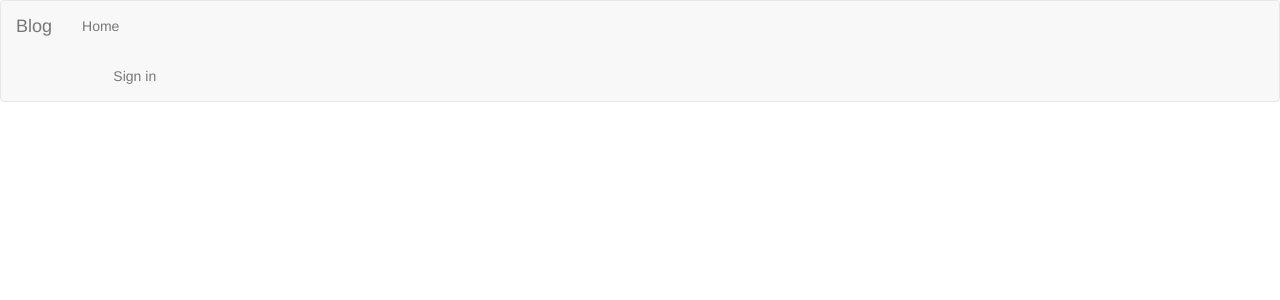
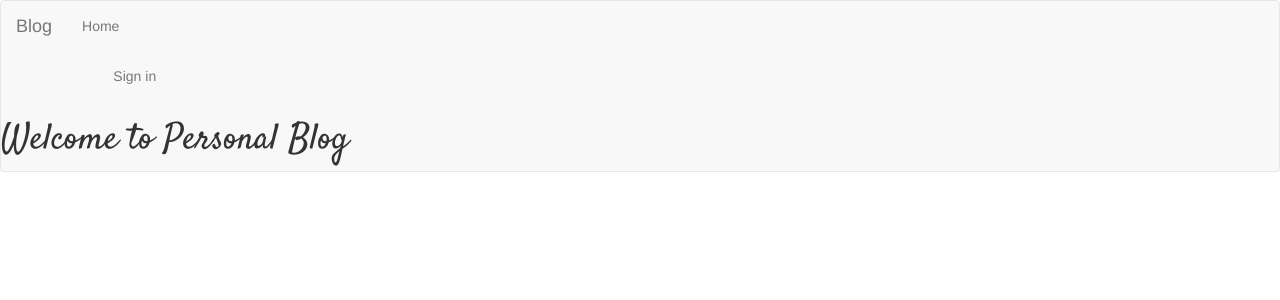
Before and after one commit to khadija-bit/Personal_Blog, a Flask app: page / in a window 1280 px wide. Shown: the top 300 px of the page. Run offline with Flask 2, Linux system fonts and the light colour scheme; data that the repository does not hold is empty; some libraries are stand-ins or nearby versions.

Commit message:
Add google font styling

```diff
--- a/app/main/views.py
+++ b/app/main/views.py
@@ -2,7 +2,7 @@ from flask import render_template,request,redirect,url_for,abort
 from . import main
 from .forms import UpdateProfile,BlogForm,CommentForm
 from flask_login import login_required,current_user
-from ..models import User,Blog,Quotes,Subscirbe
+from ..models import User,Blog,Quotes,Subscirbe,Comment
 from .. import db,photos
 from ..requests import getQuotes
 
@@ -34,6 +34,30 @@ def new_blog():
         return redirect(url_for('.index'))
     title = 'Add a blog'
     return render_template('new_post.html',title= title, BlogForm= form )
+
+@main.route('/comment/<int:blog_id>',methods=['GET','POST'])
+@login_required
+def Comment(blog_id):
+    current_blog = Blog.query.filter_by(id = blog_id).first()
+    if request.method == "POST":
+        comment = request.form.get('comment')
+        new_comment = Comment(comment = comment,user= current_user,blog = current_blog)
+        db.session.add(new_comment)
+        db.session.commit()
+    comments = Comment.get_omments(blog_id)
+    title = 'comment'
+    return render_template('comment.html',title= title,comments = comments)
+
+
+@main.route('/newblog',methods=['GET','POST'])
+@login_required
+def Delete_blog(blog_id):
+    current_blog = Blog.query,filter_by(id = blog_id).first()
+    if current_blog.user != current_user:
+        abort(403)
+    db.session.delete(current_blog)
+    db.session.commit()
+    return redirect(url_for('.index'))
 
 
 @main.route('/user/<uname>')
--- a/app/static/style.css
+++ b/app/static/style.css
@@ -1,3 +1,6 @@
+h1{
+    font-family: 'Satisfy', cursive;
+}
 /* navbar */
 .navbar-default {
     background-color: red;
--- a/app/templates/index.html
+++ b/app/templates/index.html
@@ -1,7 +1,14 @@
 {% extends 'base.html'%}
 {% import 'macros.html' as macro%}
 
+{% block styles %}
+{{ super() }}
+<link rel="stylesheet" href="{{url_for('static',filename='stylesheets/styles.css')}}">
+<link href="https://fonts.googleapis.com/css2?family=Satisfy&display=swap" rel="stylesheet">
+{% endblock %}
+
 {% block content%}
-
+<h1 style="font-family: 'Satisfy', cursive;">Welcome to Personal Blog</h1>
+<p>{{quotes.quote}}</p>
+<p>{{quotes.author}}</p>
 {% endblock %}
-<h1> {{ message }} </h1>
```
Also changed, not shown: migrations/versions/48d038a16d4a_initial_migration.py (added, +42 -0 lines).
